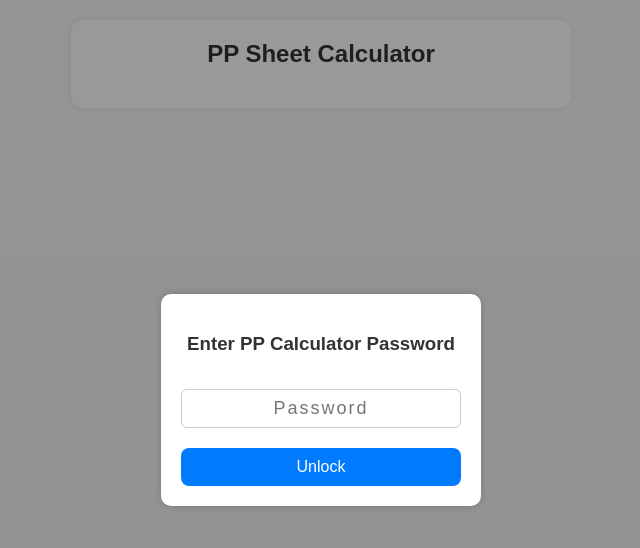
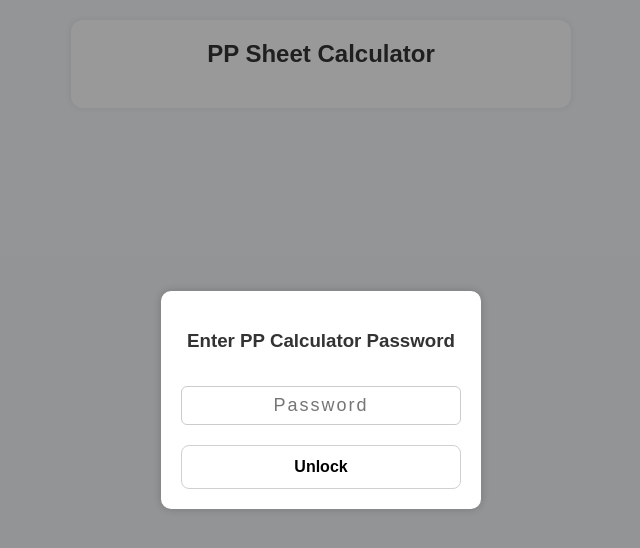
Before and after one commit to PP-CALCILATOR/Bag-Price, a plain HTML site: page index.html in a window 1280 px wide. Shown: the whole page, without its empty margins (319-959 px from the left). Drawn offline with Linux system fonts and the light colour scheme.

Commit message:
Update index.html

```diff
--- a/index.html
+++ b/index.html
@@ -60,17 +60,33 @@
   }
 
   button {
-    margin-top: 20px;
-    padding: 10px;
-    width: 100%;
-    font-size: 16px;
-    background: #007bff;
-    color: white;
-    border: none;
-    border-radius: 8px;
-    cursor: pointer;
-  }
-  button:hover { background: #0056b3; }
+  margin-top: 20px;
+  padding: 12px;
+  width: 100%;
+  font-size: 16px;
+  font-weight: 600;
+
+  background: #ffffff;           /* pure white button */
+  color: #000000;                /* dark text */
+  border: 1px solid #d0d0d0;     /* soft grey border */
+  border-radius: 8px;            /* smooth corners */
+
+  cursor: pointer;
+  box-shadow: none;              /* clean flat look */
+}
+
+button:hover {
+  background: #f2f2f2;           /* very light grey hover */
+}
+
+button:active {
+  background: #e6e6e6;           /* subtle press color */
+}
+
+button:focus {
+  outline: none;
+  border-color: #999999;
+}
 
   #resultPP, #resultRexine {
     margin-top: 20px;
```
